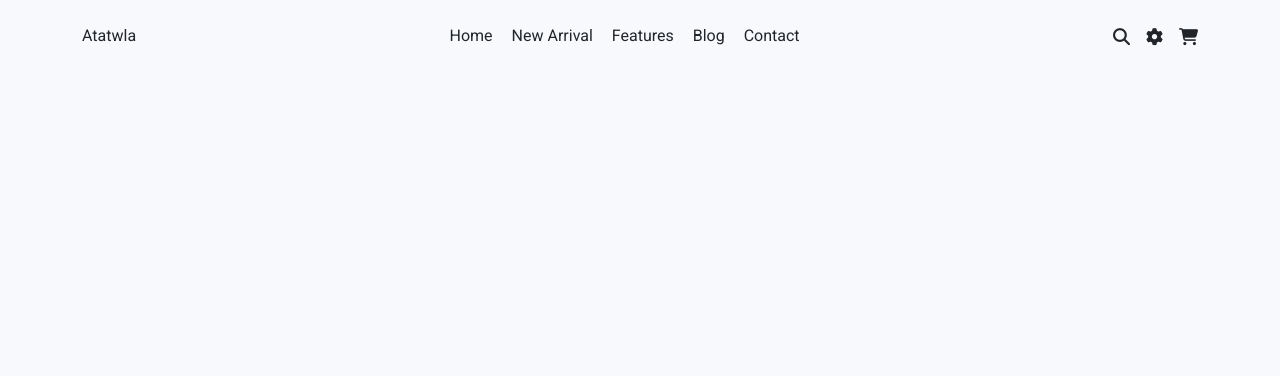
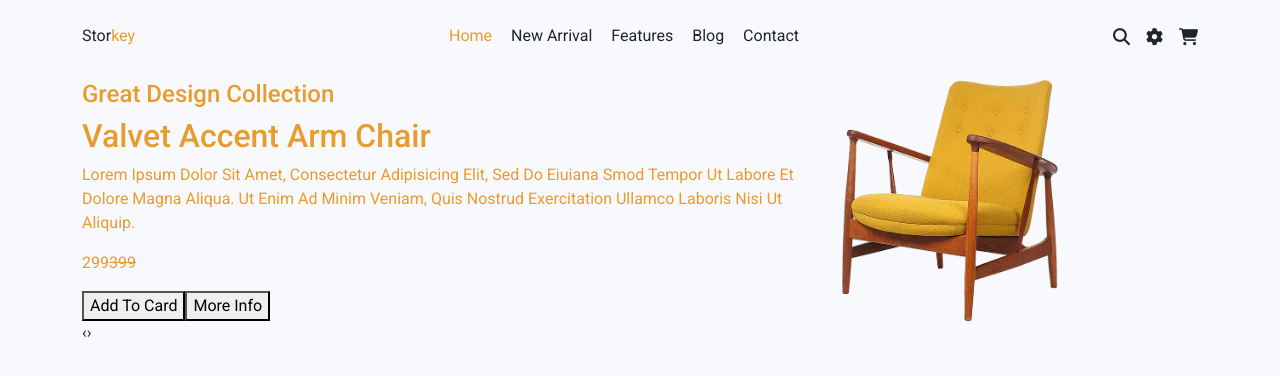
Before and after one commit to Yeto2/Forniture-react, a React (Create React App) app: page / in a window 1280 px wide. Shown: the top 376 px of the page. Built offline with nearby package versions, Linux system fonts and the light colour scheme.

Commit message:
fix navbar and add owl caroseil library to hero section

```diff
--- a/public/index.html
+++ b/public/index.html
@@ -10,17 +10,38 @@
       content="Web site created using create-react-app"
     />
     <title>Forniture</title>
-    <!-- CSS only -->
+    <!-- bootstrap CDNs -->
     <link href="https://cdn.jsdelivr.net/npm/bootstrap@5.2.2/dist/css/bootstrap.min.css" rel="stylesheet" integrity="sha384-Zenh87qX5JnK2Jl0vWa8Ck2rdkQ2Bzep5IDxbcnCeuOxjzrPF/et3URy9Bv1WTRi" crossorigin="anonymous">
-    <!-- JavaScript Bundle with Popper -->
     <script src="https://cdn.jsdelivr.net/npm/bootstrap@5.2.2/dist/js/bootstrap.bundle.min.js" integrity="sha384-OERcA2EqjJCMA+/3y+gxIOqMEjwtxJY7qPCqsdltbNJuaOe923+mo//f6V8Qbsw3" crossorigin="anonymous"></script>
     <!-- Jquery -->
     <script src="https://code.jquery.com/jquery-3.6.1.min.js" integrity="sha256-o88AwQnZB+VDvE9tvIXrMQaPlFFSUTR+nldQm1LuPXQ=" crossorigin="anonymous"></script>
     <!-- font awesome icons -->
     <script src="https://kit.fontawesome.com/fc8080f1e4.js" crossorigin="anonymous"></script>
+    <!-- Owl Carouseil -->
+    <link rel="stylesheet" href="https://cdnjs.cloudflare.com/ajax/libs/OwlCarousel2/2.3.4/assets/owl.carousel.min.css" integrity="sha512-tS3S5qG0BlhnQROyJXvNjeEM4UpMXHrQfTGmbQ1gKmelCxlSEBUaxhRBj/EFTzpbP4RVSrpEikbmdJobCvhE3g==" crossorigin="anonymous" referrerpolicy="no-referrer" />
+    <link rel="stylesheet" href="https://cdnjs.cloudflare.com/ajax/libs/OwlCarousel2/2.3.4/assets/owl.theme.default.min.css" integrity="sha512-sMXtMNL1zRzolHYKEujM2AqCLUR9F2C4/05cdbxjjLSRvMQIciEPCQZo++nk7go3BtSuK9kfa/s+a4f4i5pLkw==" crossorigin="anonymous" referrerpolicy="no-referrer" />
+
   </head>
   <body>
     <noscript>You need to enable JavaScript to run this app.</noscript>
     <div id="root"></div>
+
+    <script src="https://cdnjs.cloudflare.com/ajax/libs/jquery/3.6.1/jquery.min.js" integrity="sha512-aVKKRRi/Q/YV+4mjoKBsE4x3H+BkegoM/em46NNlCqNTmUYADjBbeNefNxYV7giUp0VxICtqdrbqU7iVaeZNXA==" crossorigin="anonymous" referrerpolicy="no-referrer"></script>
+    <script src="https://cdnjs.cloudflare.com/ajax/libs/OwlCarousel2/2.3.4/owl.carousel.min.js" integrity="sha512-bPs7Ae6pVvhOSiIcyUClR7/q2OAsRiovw4vAkX+zJbw3ShAeeqezq50RIIcIURq7Oa20rW2n2q+fyXBNcU9lrw==" crossorigin="anonymous" referrerpolicy="no-referrer"></script>
+    <script>
+      $(document).ready(function(){
+  $(".owl-carousel").owlCarousel(
+    {
+    loop:true,
+    margin:10,
+    responsiveClass:true,
+    responsive:{
+        0:{
+            items:1,
+            nav:true
+        },}}
+  );
+});
+    </script>
   </body>
 </html>
--- a/src/App.css
+++ b/src/App.css
@@ -1,8 +1,12 @@
 @import url('https://fonts.googleapis.com/css2?family=Roboto:wght@100;300;400;500;700;900&display=swap');
 /* --------- */
+:root{
+  --Primary-color : #f8f9fd;
+  --Secondary-color : #e99c2e;
+}
 body{
   font-family: 'Roboto', sans-serif;
-  background-color: #f8f9fd;
+  background-color: var(--Primary-color);
 }
 .list {
   min-width: 350px;
@@ -18,3 +22,20 @@ body{
   display: flex;
   justify-content: space-between;
 }
+.logo > span , .active{
+  color: var(--Secondary-color);
+}
+.logo , li , .icons i {
+  cursor: pointer;
+  transition: 0.5s;
+  -webkit-transition: 0.5s;
+  -moz-transition: 0.5s;
+  -ms-transition: 0.5s;
+  -o-transition: 0.5s;
+}
+li:hover , .icons i:hover {
+  color: var(--Secondary-color);
+}
+img {
+  width: 240px !important;
+}
--- a/src/App.js
+++ b/src/App.js
@@ -1,9 +1,24 @@
 import './App.css';
 import Navbar from './components/Navbar';
+import Hero from './components/Hero';
+import Herodata from './data/hero'
 
 function App() {
+  let heroSection = Herodata.map((item)=>{
+      return (
+        <Hero
+                  key={item.id}
+                  {...item}
+              />
+      )
+  })
   return (
-      <Navbar />
+    <>
+    <Navbar />
+      <div className='owl-carousel container my-4'>
+        {heroSection}
+      </div>
+    </>
   );
 }
 
--- /dev/null
+++ b/src/components/Hero.js
@@ -0,0 +1,26 @@
+import React from 'react'
+
+function Hero(props) {
+    return (
+    <div className='row'>
+        <div className='col-8 content'>
+            <h4>{props.headings.first}</h4>
+            <h2>{props.headings.second}</h2>
+            <p>{props.description}</p>
+            <p>
+                {props.price.new}
+                <del>
+                {props.price.old}
+                </del>
+            </p>
+            <div className='buttons'>
+                <button>Add To Card</button>
+                <button>More Info</button>
+            </div>
+        </div>
+        <img className='col-4 heroSlider' src={require(`../images/slider/${props.img}`)}/>
+    </div>
+    )
+}
+
+export default Hero
--- a/src/components/Navbar.js
+++ b/src/components/Navbar.js
@@ -6,14 +6,14 @@ return (
     <nav className='nav navbar my-3'>
         <div className='container d-flex justify-content-between'>
             <div className='logo'>
-                Atatwla
+                Stor<span>key</span>
             </div>
             <ul className='list'>
-                <li>Home</li>
-                <li>New Arrival</li>
-                <li>Features</li>
-                <li>Blog</li>
-                <li>Contact</li>
+                <li className="active"><a src="">Home</a></li>
+                <li><a src="">New Arrival</a></li>
+                <li><a src="">Features</a></li>
+                <li><a src="">Blog</a></li>
+                <li><a src="">Contact</a></li>
             </ul>
             <div className="icons">
             <i class="fa-solid fa-magnifying-glass"></i>
--- /dev/null
+++ b/src/data/hero.js
@@ -0,0 +1,41 @@
+export default [
+    {
+        id:1,
+        img:"slider1.png",
+        headings:{
+            first: "Great Design Collection" ,
+            second: "Valvet Accent Arm Chair"
+        },
+        description:"Lorem Ipsum Dolor Sit Amet, Consectetur Adipisicing Elit, Sed Do Eiuiana Smod Tempor Ut Labore Et Dolore Magna Aliqua. Ut Enim Ad Minim Veniam, Quis Nostrud Exercitation Ullamco Laboris Nisi Ut Aliquip.",
+        price:{
+            old: 399 ,
+            new: 299
+        }
+    },
+    {
+        id:2,
+        img:"slider2.png",
+        headings:{
+            first: "Great Design Collection" ,
+            second: "Cloth Covered Accent Chair"
+        },
+        description:"Lorem Ipsum Dolor Sit Amet, Consectetur Adipisicing Elit, Sed Do Eiuiana Smod Tempor Ut Labore Et Dolore Magna Aliqua. Ut Enim Ad Minim Veniam, Quis Nostrud Exercitation Ullamco Laboris Nisi Ut Aliquip.",
+        price:{
+            old: 499 ,
+            new: 399
+        }
+    },
+    {
+        id:3,
+        img:"slider3.png",
+        headings:{
+            first: "Great Design Collection" ,
+            second: "Mapple Wood Accent Chair"
+        },
+        description:"Lorem Ipsum Dolor Sit Amet, Consectetur Adipisicing Elit, Sed Do Eiuiana Smod Tempor Ut Labore Et Dolore Magna Aliqua. Ut Enim Ad Minim Veniam, Quis Nostrud Exercitation Ullamco Laboris Nisi Ut Aliquip.",
+        price:{
+            old: 299 ,
+            new: 199
+        }
+    }
+]
```
Also changed, not shown: src/jquery.js (added, +8 -0 lines).
